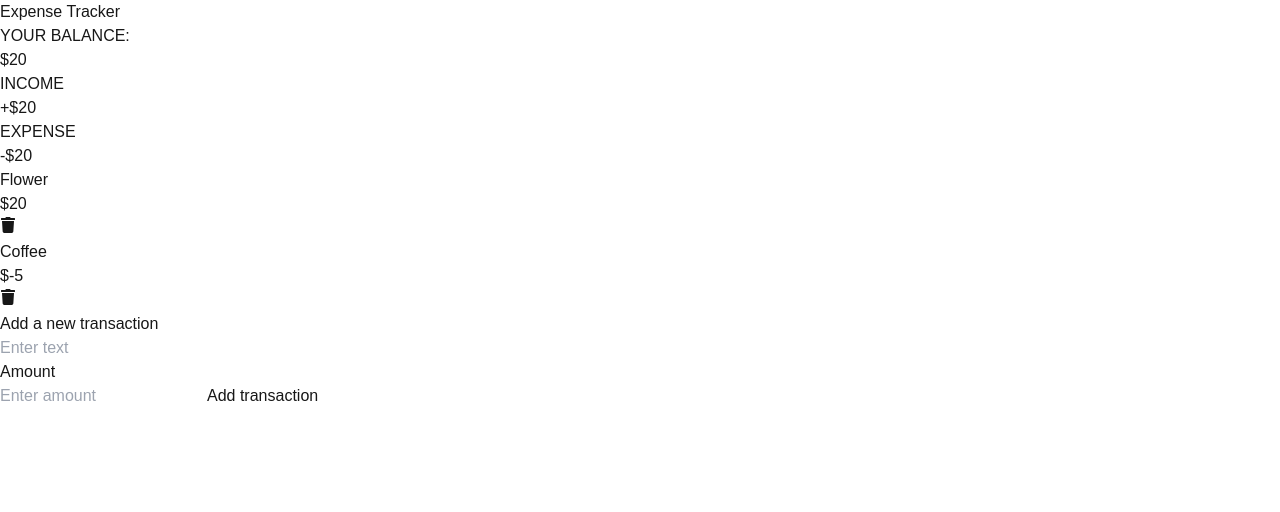
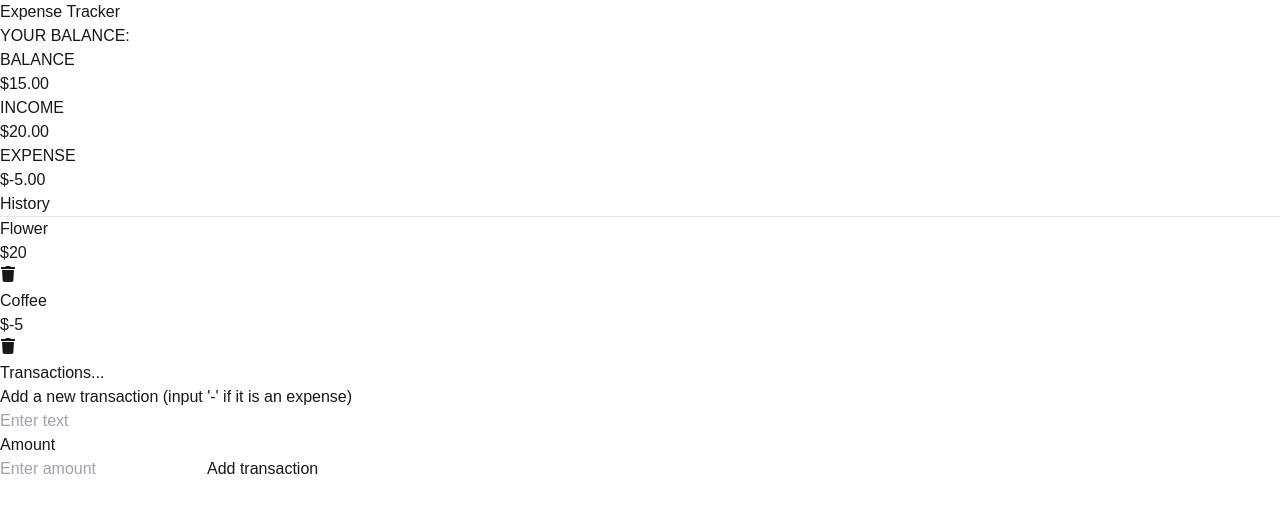
Before and after one commit to travenblevins/Budget-Tracker, a Next.js app: page / in a window 1280 px wide. Shown: the top 512 px of the page. Built offline with nearby package versions, Linux system fonts and the light colour scheme.

Commit message:
ability to add transactions with an effect

```diff
--- a/src/app/components/NegativeTransaction.js
+++ b/src/app/components/NegativeTransaction.js
@@ -3,7 +3,7 @@ import { FaTrash } from 'react-icons/fa';
 export default function NegativeTransaction({ name, amount, id, onDelete }) {
     return (
         <div className="flex" id={id}>
-            <div className="bg-white flex justify-between w-full">
+            <div className="bg-slate-300 flex justify-between w-full">
                 <div>{name}</div>
                 <div className="flex">
                     <div>${amount}</div>
--- a/src/app/components/PositiveTransaction.js
+++ b/src/app/components/PositiveTransaction.js
@@ -3,7 +3,7 @@ import { FaTrash } from 'react-icons/fa';
 export default function PositiveTransaction({ name, amount, id, onDelete }) {
     return (
         <div className="flex" id={id}>
-            <div className="bg-white flex justify-between w-full">
+            <div className="bg-slate-300 flex justify-between w-full">
                 <div>{name}</div>
                 <div className="flex">
                     <div>${amount}</div>
--- a/src/app/components/Transaction.js
+++ b/src/app/components/Transaction.js
@@ -1,6 +1,7 @@
 import React, { createContext, useState, useContext } from 'react'; // Import useContext
 import PositiveTransaction from './PositiveTransaction';
 import NegativeTransaction from './NegativeTransaction';
+import { useSessionData } from './sessionData';
 
 // Create the context inside the same file
 export const TransactionsContext = createContext(); // Export the context
@@ -29,7 +30,7 @@ export default function TransactionsPage() {
   };
 
   return (
-    <div>
+    <div className="flex flex-col gap-2">
       {transactions.map((transaction) =>
         transaction.type === 'positive' ? (
           <PositiveTransaction
@@ -49,6 +50,7 @@ export default function TransactionsPage() {
           />
         )
       )}
+      <h3>Transactions...</h3>
     </div>
   );
 }
--- a/src/app/components/balance.js
+++ b/src/app/components/balance.js
@@ -1,10 +1,22 @@
-import { useState } from 'react';
+import { useEffect, useState, useContext } from 'react';
+import { TransactionsContext } from './Transaction';
 
 export default function Balance() {
-    const [balance, setBalance] = useState(20);
+    const { transactions } = useContext(TransactionsContext); // Access transactions from the context
+    const [balance, setBalance] = useState(0); // Initialize balance state
+
+    useEffect(() => {
+        let total = 0;
+        transactions.forEach((transaction) => {
+            total += transaction.amount;
+        });
+        setBalance(total.toFixed(2)); // Update the balance state
+    }, [transactions]); // Re-run the effect whenever transactions change
+
     return (
         <div>
-            <h1>${balance}</h1>
+            <h2>BALANCE</h2>
+            <span className={`text-${balance >= 0 ? 'emerald' : 'rose'}-600`}>${balance}</span>
         </div>
     );
 }
--- a/src/app/components/expense.js
+++ b/src/app/components/expense.js
@@ -1,11 +1,24 @@
-import { useState } from 'react';
+import { useState, useEffect, useContext } from 'react';
+import { TransactionsContext } from './Transaction';
 
 export default function Expense() {
-    const [expense, setExpense] = useState(20);
+    const { transactions } = useContext(TransactionsContext);
+    const [expense, setExpense] = useState(0);
+
+    useEffect(() => {
+        let total = 0;
+        transactions.forEach((transaction) => {
+            if (transaction.type === 'negative') {
+                total += transaction.amount;
+            }
+        });
+        setExpense(total.toFixed(2));
+    })
+
     return (
         <div className="flex flex-col mt-5 mb-5 mr-10 ml-10 gap-2">
             <h2>EXPENSE</h2>
-            <span className="text-red-400">-${expense}</span>
+            <span className="text-red-400">${expense}</span>
         </div>
     );
 }
--- a/src/app/components/income.js
+++ b/src/app/components/income.js
@@ -1,11 +1,24 @@
-import { useState } from 'react';
+import { useEffect, useContext, useState } from 'react';
+import { TransactionsContext } from './Transaction';
 
 export default function Income () {
-    const [income, setIncome] = useState(20);
+    const { transactions } = useContext(TransactionsContext);
+    const [income , setIncome] = useState(0);
+
+    useEffect(() => {
+        let total = 0;
+        transactions.forEach((transaction) => {
+            if(transaction.type === 'positive') {
+                total += transaction.amount;
+            }
+        });
+        setIncome(total.toFixed(2));
+    }, [transactions]);
+
     return (
         <div className="flex flex-col mt-5 mb-5 mr-10 ml-10 gap-2">
             <h2>INCOME</h2>
-            <span className="text-emerald-600">+${income}</span>
+            <span className="text-emerald-600">${income}</span>
         </div>
     );
 }
--- /dev/null
+++ b/src/app/components/sessionData.js
@@ -0,0 +1,14 @@
+import { useState, useEffect } from 'react';
+
+export function useSessionData(key, defaultValue) {
+  const [state, setState] = useState(() => {
+    const storedData = sessionStorage.getItem(key);
+    return storedData ? JSON.parse(storedData) : defaultValue;
+  });
+
+  useEffect(() => {
+    sessionStorage.setItem(key, JSON.stringify(state));
+  }, [key, state]);
+
+  return [state, setState];
+}
--- a/src/app/page.js
+++ b/src/app/page.js
@@ -8,6 +8,23 @@ import Expense from './components/expense';
 import { TransactionsProvider } from './components/Transaction'; // Use only TransactionsProvider here
 import { useContext } from 'react';
 import { TransactionsContext } from './components/Transaction';
+import { useSessionData } from './components/sessionData';
+
+function MyComponent() {
+  const [data, setData] = useSessionData('myKey', 'default value');
+
+  return (
+    <div>
+      <input
+        type="text"
+        value={data}
+        onChange={(e) => setData(e.target.value)}
+      />
+      <p>Stored Data: {data}</p>
+    </div>
+  );
+}
+
 
 // Home component
 export default function Home() {
@@ -54,24 +71,28 @@ const HomeContent = ({ textInput, amountInput }) => {
   };
 
   return (
-    <div className="h-screen w-full bg-slate-300 text-black flex flex-col justify-start items-center">
-      <div className="flex flex-col item-center">
+    <div className="h-screen w-full bg-slate-300 text-black flex flex-col items-center">
+      <div className="flex flex-col h-screen">
         <h1 className="mt-10">Expense Tracker</h1>
         YOUR BALANCE:
         <Balance />
-        <div className="bg-white flex gap-4">
-          <Income />
-          <Expense />
-        </div>
-        <div>
-          <TransactionsPage /> {/* Now wrapped with the provider */}
+        <div className="bg-white flex flex-col gap-4 h-2/5">
+          <div className="flex justify-center">
+            <Income />
+            <Expense />
+          </div>
+          <div>
+            <h2>History</h2>
+            <hr></hr>
+          </div>
+          <TransactionsPage />
         </div>
         <div className="flex flex-col">
-          <h1>Add a new transaction</h1>
+          <h1>Add a new transaction (input '-' if it is an expense)</h1>
           <input type="text" placeholder="Enter text" ref={textInput} />
           <h1>Amount</h1>
           <input type="number" placeholder="Enter amount" ref={amountInput} />
-          <button onClick={handleAddTransaction} className="bg-cyan-400">
+          <button onClick={handleAddTransaction} className="bg-cyan-400 rounded-lg">
             Add transaction
           </button>
         </div>
```
